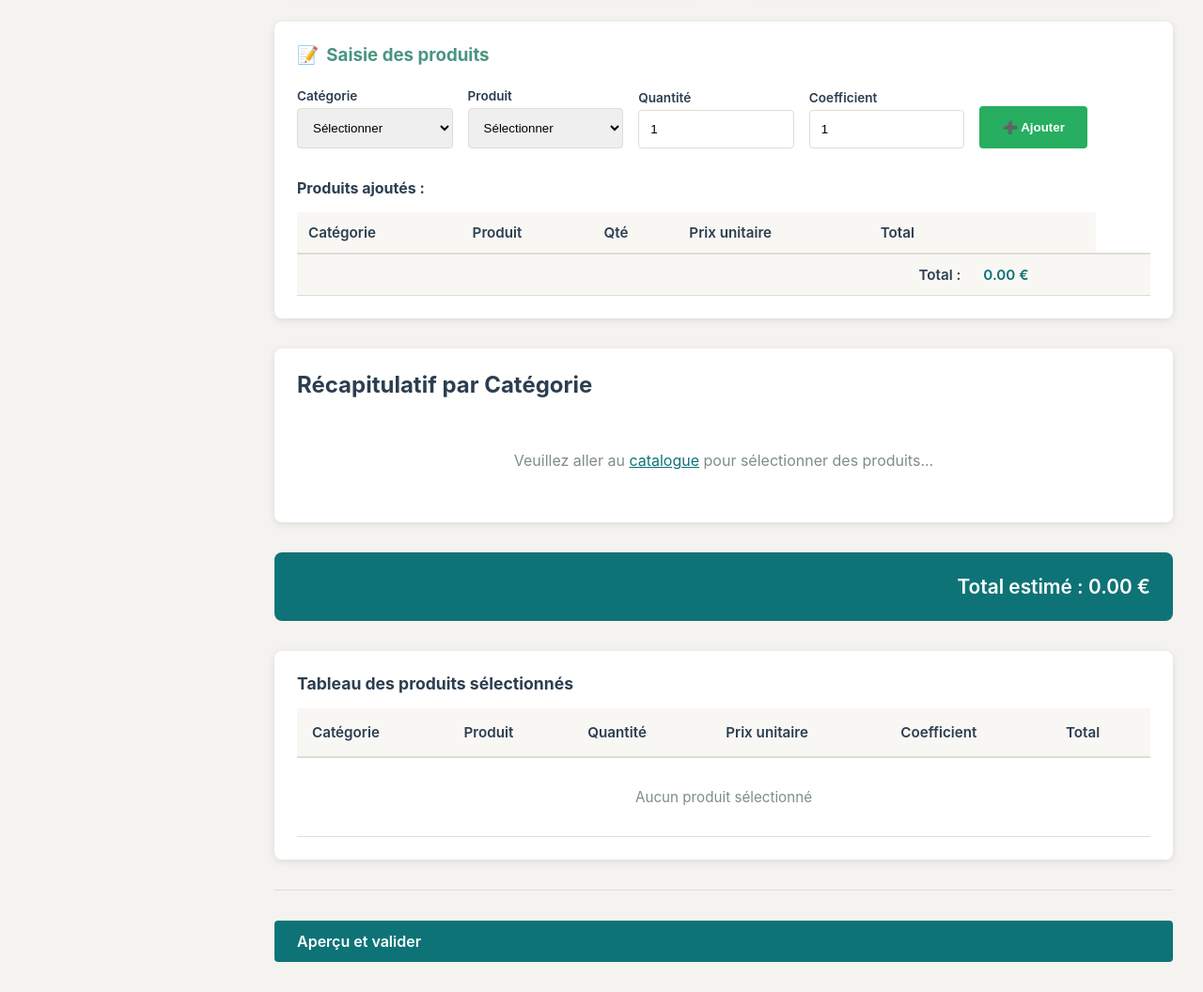
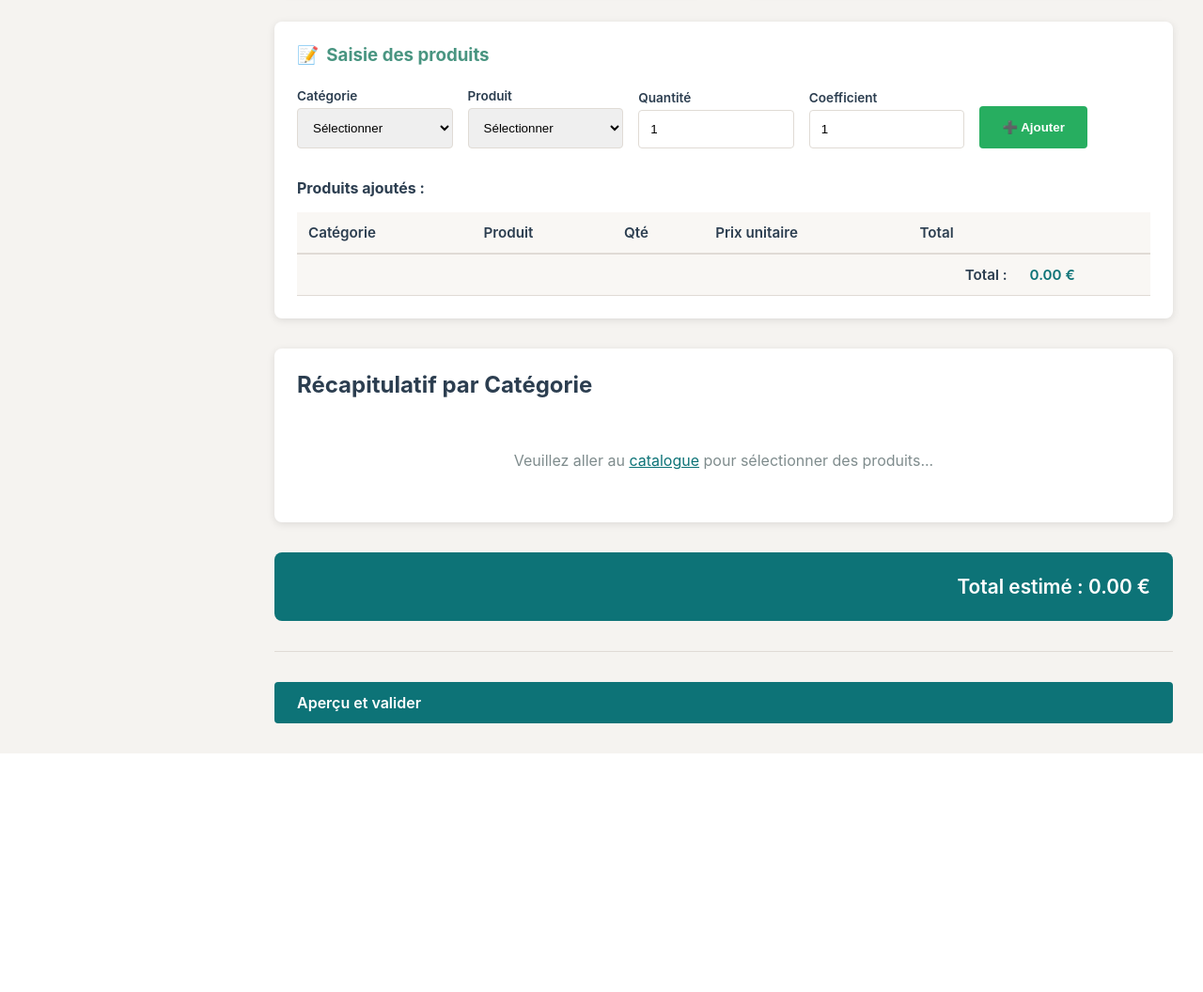
Before and after one commit to tafita37/VienneProposals, a Django app: page /com/new_proposition_page/ in a window 1280 px wide. Shown: the part 805-1861 px from the top of the page at 94% size. After the commit the page ends 1607 px from the top, so only its background shows below. Run offline with Django 5.2, Linux system fonts and the light colour scheme; the visitor is signed in with stand-in values (Sample User, id 1); data that the repository does not hold is empty.

Commit message:
fix(total_del_tabl_select)

```diff
--- a/commercial/templates/views/newProposition.html
+++ b/commercial/templates/views/newProposition.html
@@ -212,7 +212,6 @@
                 <tr style="background: #f9f7f4; font-weight: 600;">
                     <td colspan="5" style="padding: 0.75rem; text-align: right;">Total :</td>
                     <td id="addedProductsTotal" style="padding: 0.75rem; color: var(--accent);">{{ proposal_total|floatformat:2 }} €</td>
-                    <td></td>
                 </tr>
             </tfoot>
         </table>
@@ -255,51 +254,6 @@
 <div class="proposal-total">
     Total estimé : <span id="totalAmount">{{ proposal_total|floatformat:2 }} €</span>
 </div>
-
-<div class="card">
-    <h3>Tableau des produits sélectionnés</h3>
-    <div class="table-wrapper">
-        <table>
-            <thead>
-                <tr>
-                    <th>Catégorie</th>
-                    <th>Produit</th>
-                    <th>Quantité</th>
-                    <th>Prix unitaire</th>
-                    <th>Coefficient</th>
-                    <th>Total</th>
-                </tr>
-            </thead>
-            <tbody id="proposalSummaryTable">
-                {% if proposal_table_rows %}
-                {% for row in proposal_table_rows %}
-                    {% if row.is_category %}
-                    <tr style="background: #f9f7f4; font-weight: 600;">
-                        <td>{{ row.category_name }}</td>
-                        <td colspan="5"></td>
-                    </tr>
-                    {% else %}
-                    <tr>
-                        <td></td>
-                        <td>{{ row.designation }}</td>
-                        <td>{{ row.quantity|floatformat:2 }}</td>
-                        <td>{{ row.sale_unit_price|floatformat:2 }} €</td>
-                        <td>{{ row.coefficient|floatformat:2 }}</td>
-                        <td class="price-calculated">{{ row.total|floatformat:2 }} €</td>
-                    </tr>
-                    {% endif %}
-                {% endfor %}
-                {% else %}
-                <tr>
-                    <td colspan="6" style="text-align: center; padding: 2rem; color: var(--text-light);">
-                        Aucun
-                        produit sélectionné</td>
-                </tr>
-                {% endif %}
-            </tbody>
-        </table>
-    </div>
-</div>
 <div class="action-buttons">
     <!-- <a href="propositions.html" class="btn btn-secondary">← Retour</a> -->
     <a href="{% url 'appercu_proposition_page' %}" class="btn btn-primary js-preview-proposal-link">Aperçu et valider</a>
--- a/static/js/pages/newProposition.js
+++ b/static/js/pages/newProposition.js
@@ -425,7 +425,7 @@ document.addEventListener('DOMContentLoaded', () => {
         const rows = addedProductsBody.querySelectorAll('tr');
 
         rows.forEach((row) => {
-            const totalCell = row.children[5];
+            const totalCell = row.children[4];
             if (!totalCell) {
                 return;
             }
```
